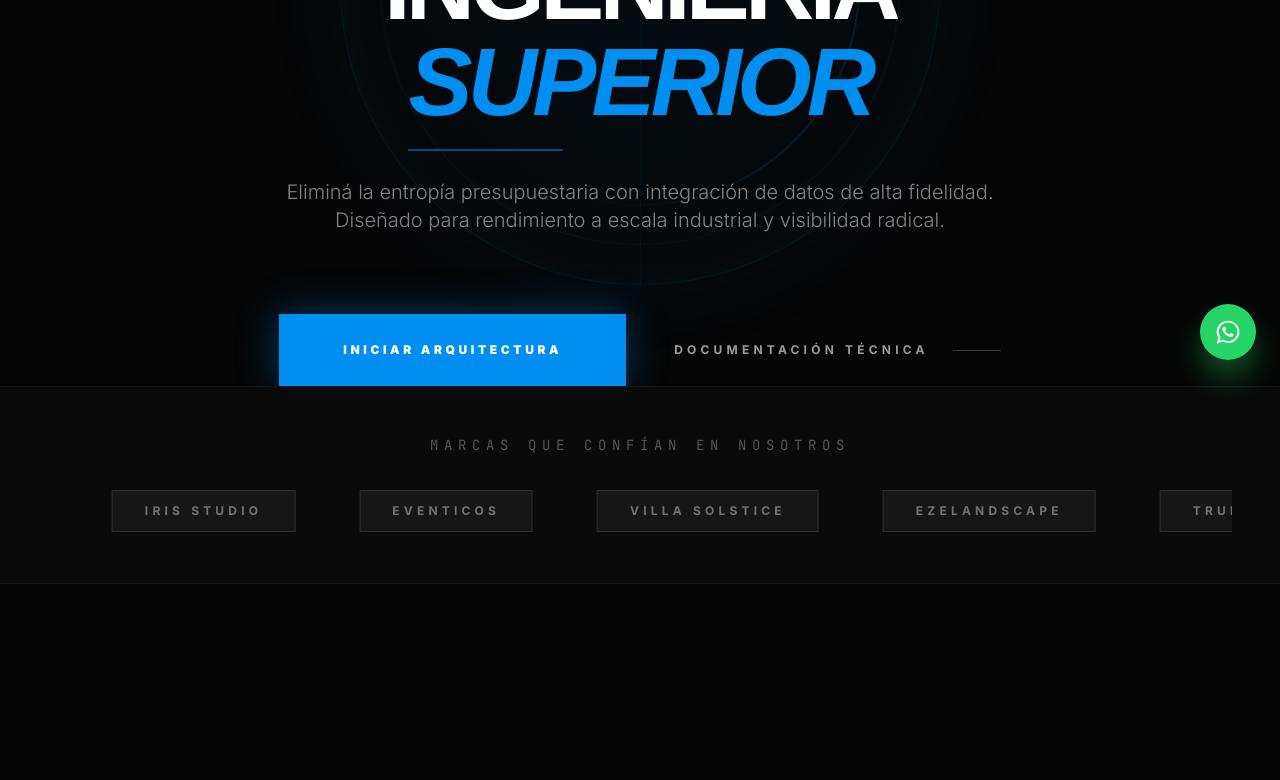
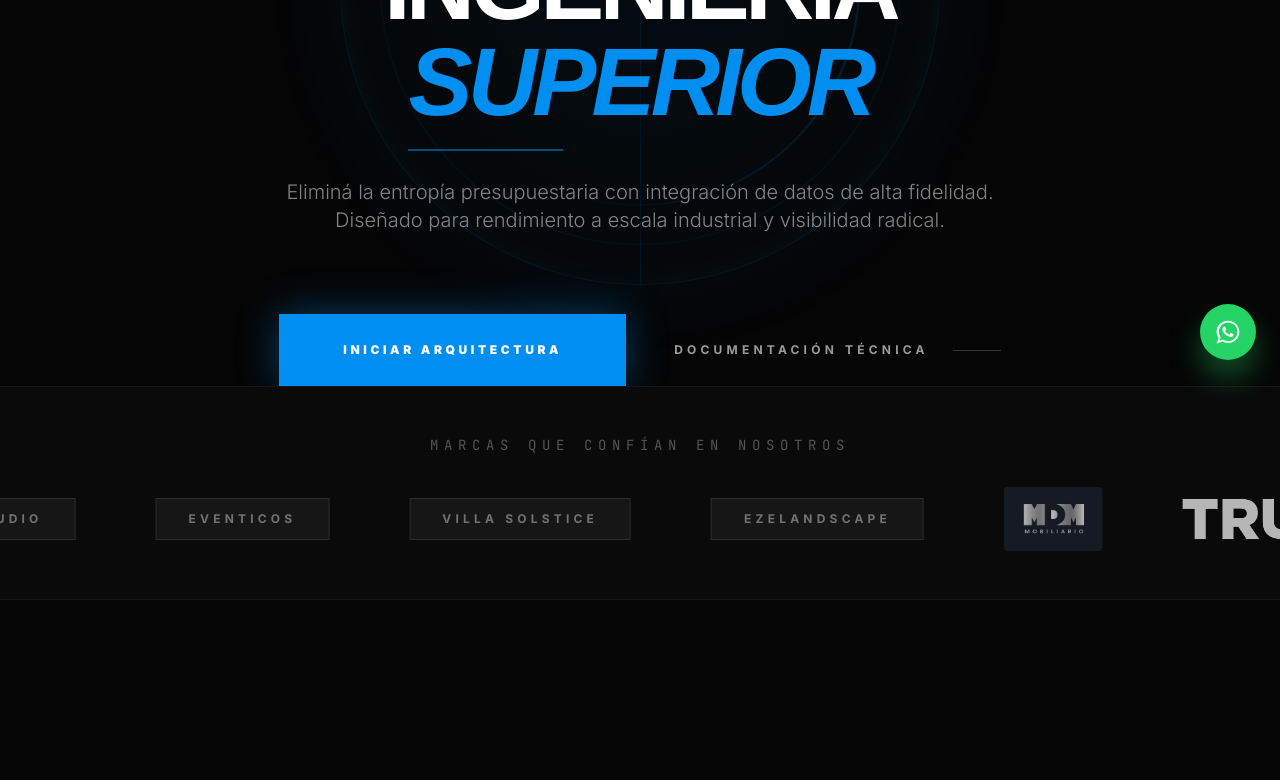
Before and after one commit to tobypaws11/adding-website, a Next.js app: page / in a window 1280 px wide. Shown: the part 416-1196 px from the top of the page. Built offline with nearby package versions, Linux system fonts and the light colour scheme.

Commit message:
v1.7.6: Carousel — real MDM+Trumix logos, remove text badges, seamless infinite scroll fix

```diff
--- a/app/globals.css
+++ b/app/globals.css
@@ -72,11 +72,11 @@
 
 @keyframes scroll-carousel {
   0% { transform: translateX(0); }
-  100% { transform: translateX(-50%); }
+  100% { transform: translateX(-33.333%); }
 }
 
 .animate-scroll {
-  animation: scroll-carousel 12s linear infinite;
+  animation: scroll-carousel 18s linear infinite;
 }
 
 .animate-scroll:hover {
--- a/components/LogosBar.tsx
+++ b/components/LogosBar.tsx
@@ -9,31 +9,34 @@ type Client = {
 };
 
 const clients: Client[] = [
-  { name: "MDM Mobiliario", img: "/clients/mdm.jpg", imgClass: "h-10 md:h-12 w-auto object-contain rounded" },
-  { name: "Cliente 2", img: "/clients/client2.png", imgClass: "h-8 md:h-10 w-auto object-contain" },
+  { name: "MDM Mobiliario", img: "/clients/mdm.jpg", imgClass: "h-14 md:h-16 w-auto object-contain rounded" },
+  { name: "Trumix", img: "/clients/trumix.png", imgClass: "h-10 md:h-12 w-auto object-contain" },
   { name: "Iris Studio" },
   { name: "Eventicos" },
   { name: "Villa Solstice" },
   { name: "Ezelandscape" },
-  { name: "Trumix" },
 ];
 
 export function LogosBar() {
   const { t } = useI18n();
 
+  // Triple the array for smooth infinite scroll with no gap
+  const repeated = [...clients, ...clients, ...clients];
+
   return (
-    <section className="border-y border-white/5 bg-carbon-gray py-10 md:py-12">
+    <section className="border-y border-white/5 bg-carbon-gray py-10 md:py-12 overflow-hidden">
       <div className="max-w-[1600px] mx-auto px-6 md:px-12">
         <p className="text-center text-sm uppercase tracking-[0.4em] text-white/30 mb-6 md:mb-8 font-mono">{t("logos.label")}</p>
-        <div className="overflow-hidden">
-          <div className="flex items-center animate-scroll gap-10 md:gap-16">
-            {[...clients, ...clients].map((client, i) =>
+      </div>
+      <div className="relative overflow-hidden">
+        <div className="flex items-center animate-scroll gap-12 md:gap-20 w-max">
+          {repeated.map((client, i) =>
             client.img ? (
               <img
                 key={`${client.name}-${i}`}
                 src={client.img}
                 alt={client.name}
-                  className={`shrink-0 ${client.imgClass} opacity-60 hover:opacity-100 transition-opacity`}
+                className={`shrink-0 ${client.imgClass} opacity-70 hover:opacity-100 transition-opacity`}
               />
             ) : (
               <span
@@ -46,7 +49,6 @@ export function LogosBar() {
           )}
         </div>
       </div>
-      </div>
     </section>
   );
 }
```
Also changed, not shown: public/clients/trumix.png (added). Lines whose indentation alone changed are shown as unchanged.
